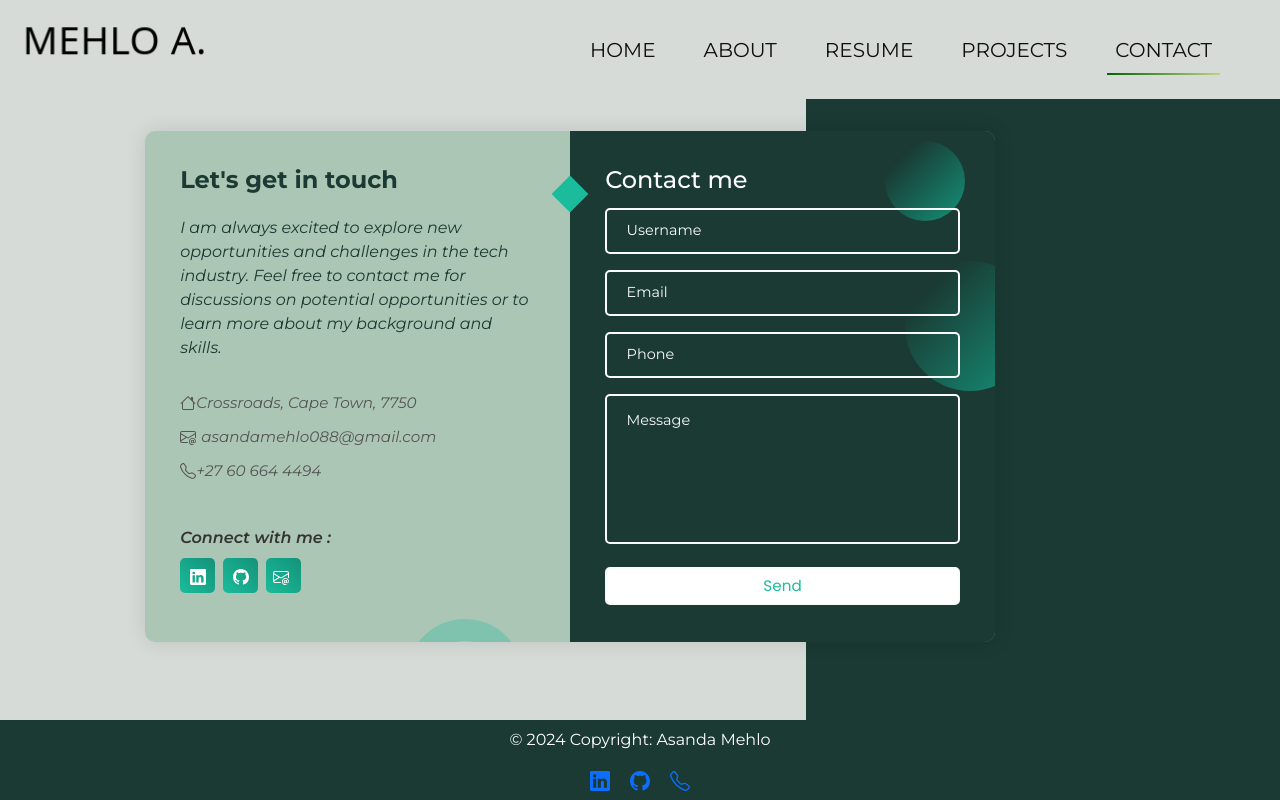
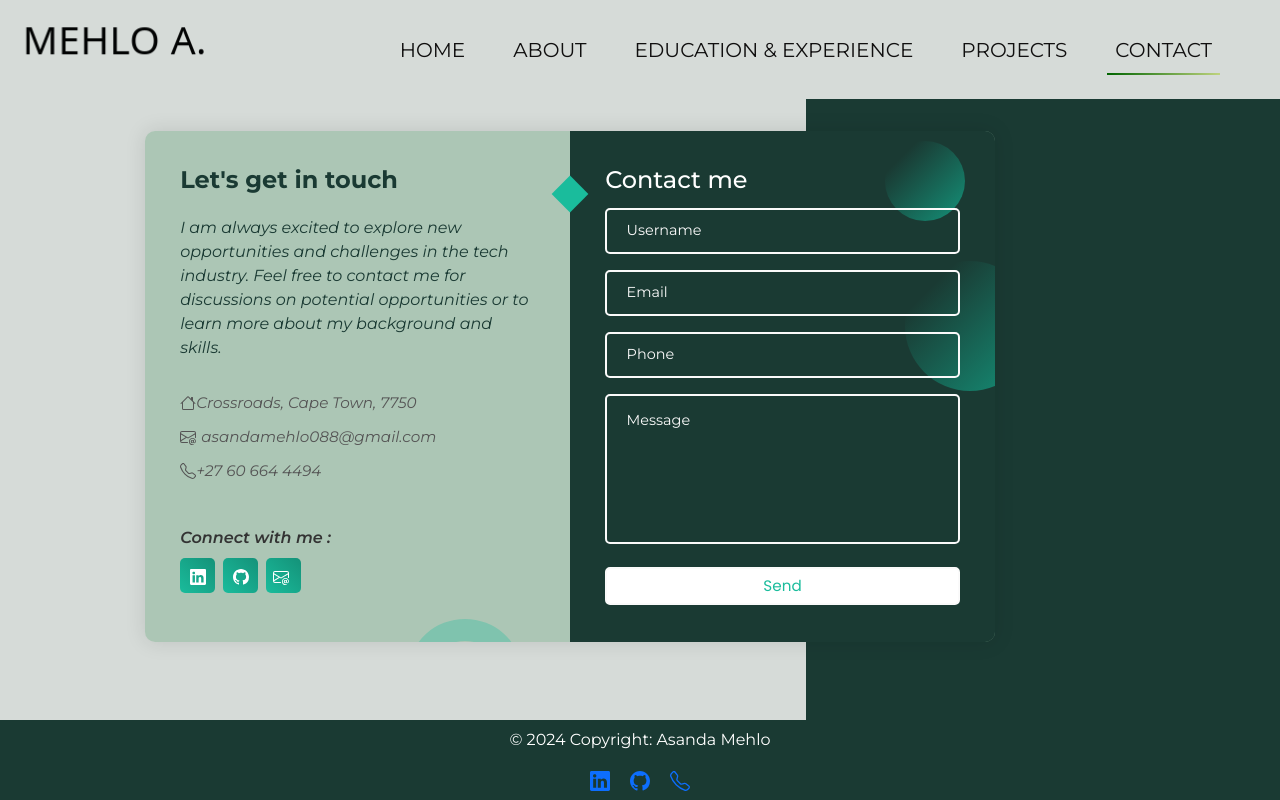
Before and after one commit to AsandaM/vue-js-portfolio, a Vue app: page /contact in a window 1280 px wide. Built offline with nearby package versions, Linux system fonts and the light colour scheme; a web font is replaced by a local one.

Commit message:
:iphone:

```diff
--- a/src/components/ContactComp.vue
+++ b/src/components/ContactComp.vue
@@ -127,7 +127,7 @@ textarea {
 
   .container {
     position: relative;
-    /* width: 100%; */
+    /* width: 100%;
     /* min-height: 100vh; */
     padding: 2rem;
     overflow: hidden;
--- a/src/components/NavbarComp.vue
+++ b/src/components/NavbarComp.vue
@@ -24,7 +24,7 @@
             <li class="nav-item" :class="{ active: $route.path === '/resume' }">
               <router-link to="/resume" class="nav-link">
                 <span class="outer">
-                  <span class="inner">RESUME</span>
+                  <span class="inner">EDUCATION & EXPERIENCE </span>
                 </span>
               </router-link>
             </li>
```
